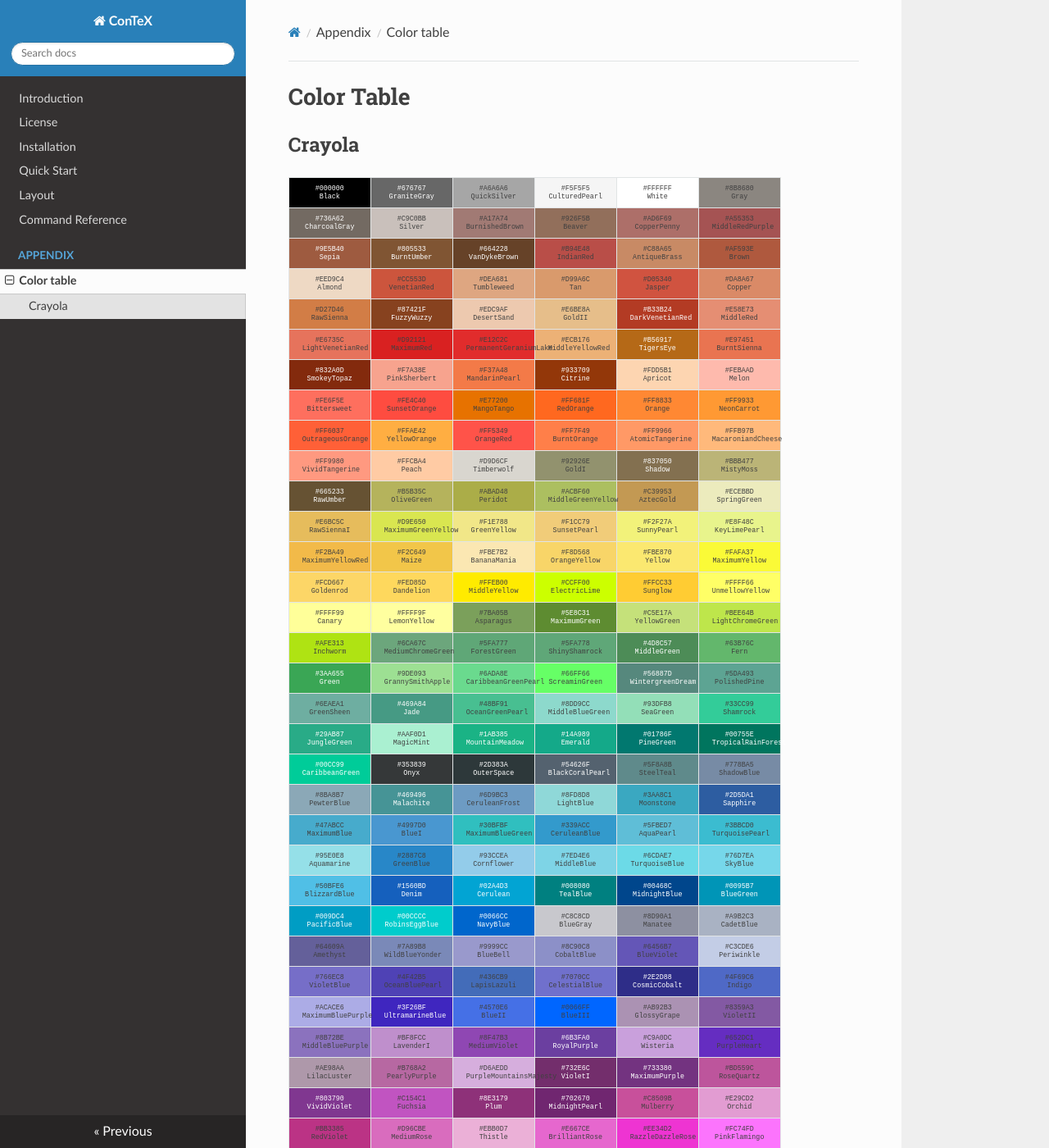
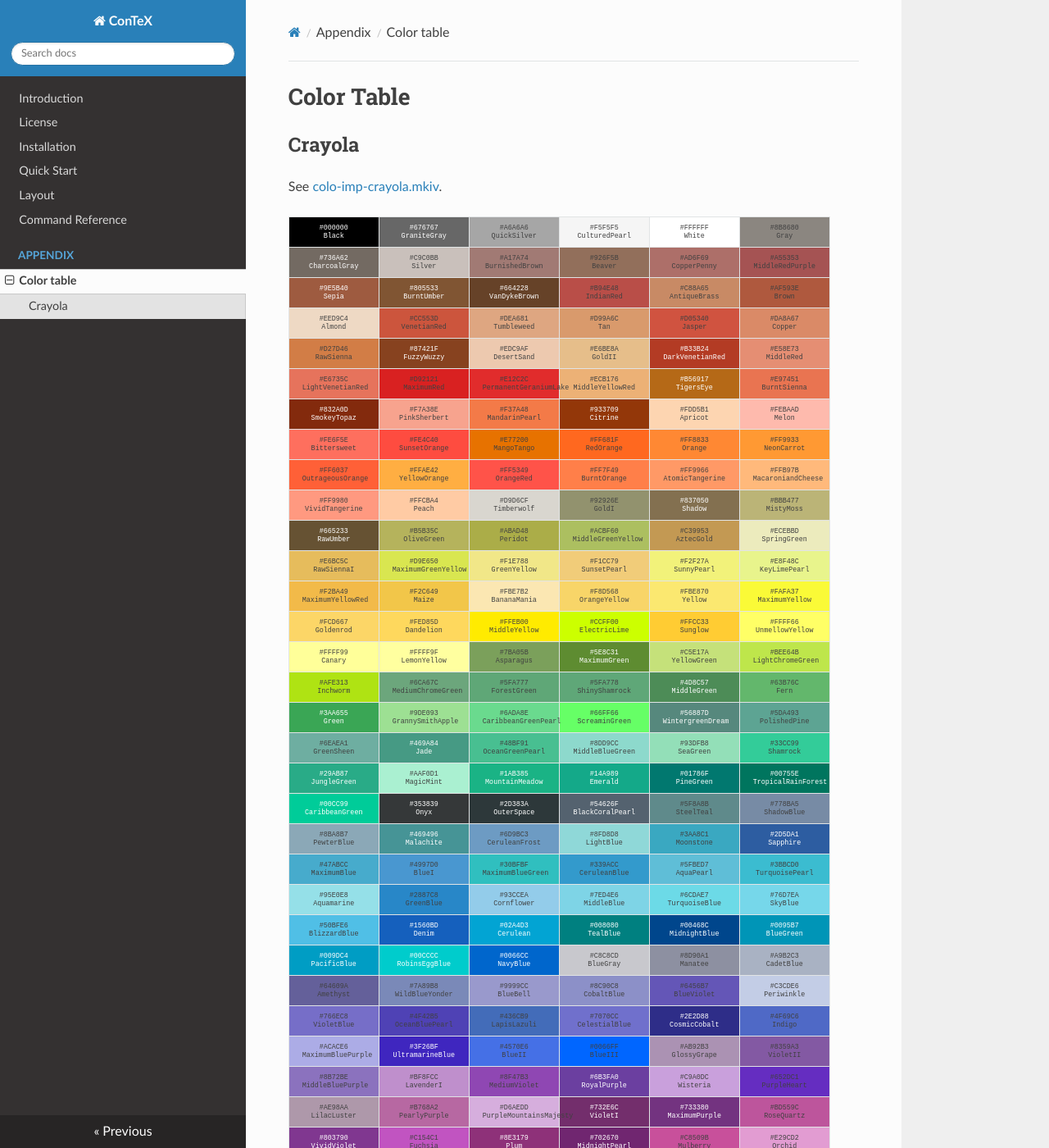
Before and after one commit to champignoom/contex-docs, an MkDocs documentation site: the page built from docs/appendix/color-table.md, in a window 1280 px wide and 1400 px high. Shown: the whole window at 82% size. Built offline with MkDocs 1.6.1, drawn with Linux system fonts in a browser that asks for light colours; nearby versions of some CDN libraries.

Commit message:
adjust css

```diff
--- a/docs/appendix/color-table.md
+++ b/docs/appendix/color-table.md
@@ -3,7 +3,7 @@
 
 ## Crayola
 
-
+See [colo-imp-crayola.mkiv](https://source.contextgarden.net/tex/context/base/mkiv/colo-imp-crayola.mkiv).
 <table id="table" class="color-table"><colgroup id="colgroup"></colgroup></table>
 <script type="module">
 import { crayola_colors } from '../../js/color/defs.js';
--- a/docs/css/color/color-table.css
+++ b/docs/css/color/color-table.css
@@ -6,7 +6,8 @@ table.color-table {
 }
 
 table.color-table td {
-	min-width: 100px;
-	max-width: 100px;
-	padding: 0px;
+	min-width: 110px;
+	max-width: 110px;
+	padding-left: 0px;
+	padding-right: 0px;
 }
```
